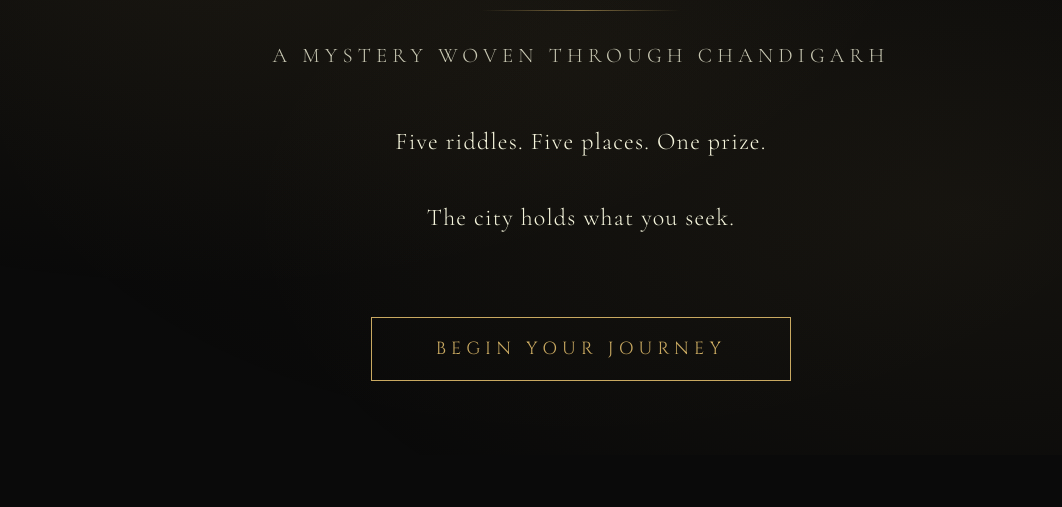
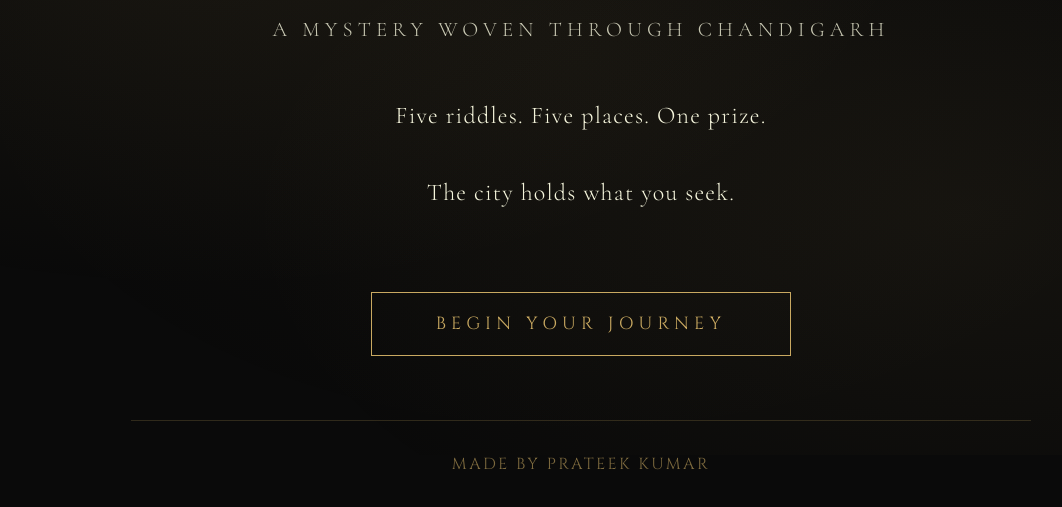
Before and after one commit to prateekunique17/The-SIlent-Hunt, a plain HTML site: page index.html in a window 1280 px wide. Shown: the part 345-852 px from the top of the page, without its empty margins (59-1121 px from the left). Before the commit the page ends 800 px from the top, so only its background shows below. Drawn offline with nearby package versions, Linux system fonts and the light colour scheme.

Commit message:
added credits

```diff
--- a/index.html
+++ b/index.html
@@ -29,6 +29,9 @@
                 <button class="btn-primary" onclick="showPage('rules')">
                     <span>Begin Your Journey</span>
                 </button>
+            </div>
+            <div class="creator-credit">
+                <p>Made by Prateek Kumar</p>
             </div>
         </div>
     </div>
@@ -322,9 +325,13 @@
                     <span>Download Certificate</span>
                 </button>
 
-                <button class="btn-secondary" onclick="showPage('final')" style="margin-top: 1rem;">
-                    <span>Back</span>
+                <button class="btn-secondary" onclick="showPage('landing')" style="margin-top: 1rem;">
+                    <span>Home</span>
                 </button>
+            </div>
+
+            <div class="creator-credit">
+                <p>Made by Prateek Kumar</p>
             </div>
         </div>
     </div>
--- a/style.css
+++ b/style.css
@@ -571,6 +571,21 @@
     margin-top: 2rem;
 }
 
+.creator-credit {
+    margin-top: 4rem;
+    padding-top: 2rem;
+    border-top: 1px solid rgba(201, 169, 97, 0.2);
+}
+
+.creator-credit p {
+    font-size: 1rem;
+    letter-spacing: 0.15em;
+    color: var(--gold);
+    opacity: 0.6;
+    text-transform: uppercase;
+    font-family: 'Cinzel', serif;
+}
+
 /* Responsive Design */
 @media (max-width: 768px) {
     .main-title {
```
